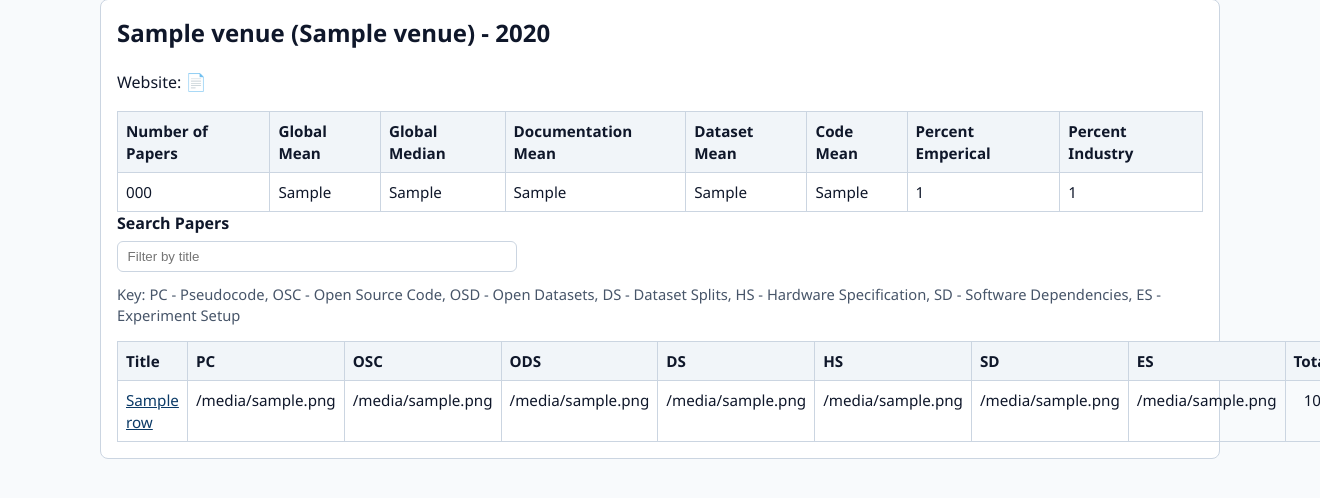
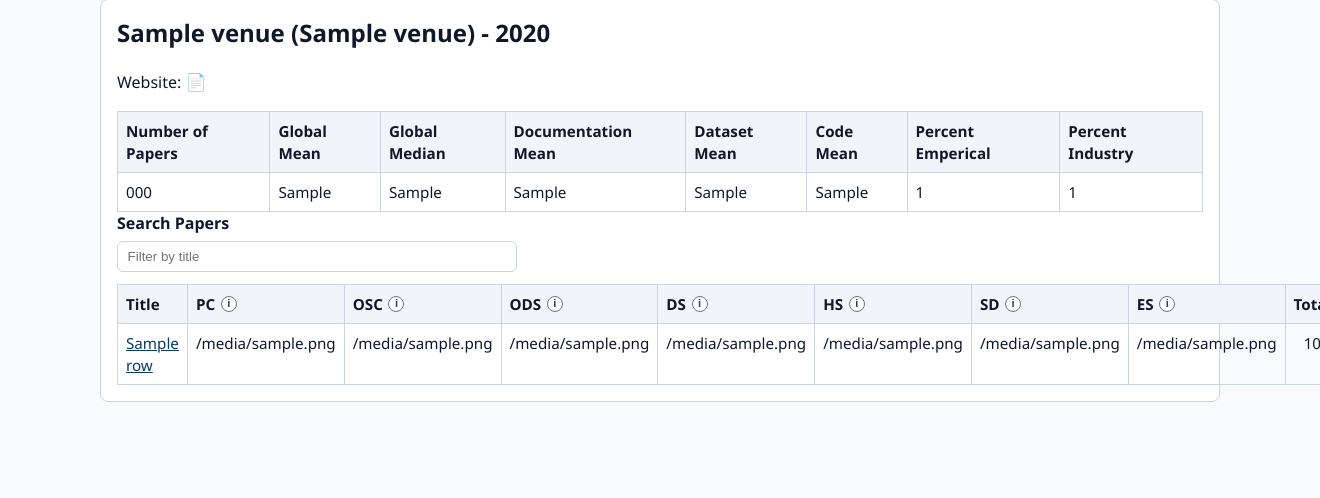
Before and after one commit to kevincoakley/reproducibilityindex-ai-web, a Flask app: template app/templates/venue_results.html in a window 1320 px wide; the page is wider, and only the part inside the window is pictured. Shown: the part 109-607 px from the top of that part. Run offline with Flask 3, Linux system fonts and the light colour scheme; the template is opened without the code that fills it: most values are stand-ins (such as "Sample title", 1, 10 or a date in 2020); data that the repository does not hold is empty.

Commit message:
Converted the key to tooltips on the venue_results.html page
Signed-off-by: Kevin Coakley <kcoakley@sdsc.edu>

```diff
--- a/app/templates/venue_results.html
+++ b/app/templates/venue_results.html
@@ -50,21 +50,73 @@
       autocomplete="off"
     />
 
-    <p class="table-key">
-      Key: PC - Pseudocode, OSC - Open Source Code, OSD - Open Datasets, DS - Dataset Splits, HS - Hardware Specification, SD - Software Dependencies, ES - Experiment Setup
-    </p>
-
     <table id="papers-table">
       <thead>
         <tr>
           <th><button type="button" class="sort-button" data-sort-key="title">Title</button></th>
-          <th><button type="button" class="sort-button" data-sort-key="pc">PC</button></th>
-          <th><button type="button" class="sort-button" data-sort-key="osc">OSC</button></th>
-          <th><button type="button" class="sort-button" data-sort-key="ods">ODS</button></th>
-          <th><button type="button" class="sort-button" data-sort-key="ds">DS</button></th>
-          <th><button type="button" class="sort-button" data-sort-key="hs">HS</button></th>
-          <th><button type="button" class="sort-button" data-sort-key="sd">SD</button></th>
-          <th><button type="button" class="sort-button" data-sort-key="es">ES</button></th>
+          <th>
+            <div class="header-with-tooltip">
+              <button type="button" class="sort-button" data-sort-key="pc">PC</button>
+              <span class="tooltip-wrap">
+                <button type="button" class="info-icon-button" aria-label="PC definition">i</button>
+                <span class="tooltip-text">Pseudocode</span>
+              </span>
+            </div>
+          </th>
+          <th>
+            <div class="header-with-tooltip">
+              <button type="button" class="sort-button" data-sort-key="osc">OSC</button>
+              <span class="tooltip-wrap">
+                <button type="button" class="info-icon-button" aria-label="OSC definition">i</button>
+                <span class="tooltip-text">Open Source Code</span>
+              </span>
+            </div>
+          </th>
+          <th>
+            <div class="header-with-tooltip">
+              <button type="button" class="sort-button" data-sort-key="ods">ODS</button>
+              <span class="tooltip-wrap">
+                <button type="button" class="info-icon-button" aria-label="ODS definition">i</button>
+                <span class="tooltip-text">Open Datasets</span>
+              </span>
+            </div>
+          </th>
+          <th>
+            <div class="header-with-tooltip">
+              <button type="button" class="sort-button" data-sort-key="ds">DS</button>
+              <span class="tooltip-wrap">
+                <button type="button" class="info-icon-button" aria-label="DS definition">i</button>
+                <span class="tooltip-text">Dataset Splits</span>
+              </span>
+            </div>
+          </th>
+          <th>
+            <div class="header-with-tooltip">
+              <button type="button" class="sort-button" data-sort-key="hs">HS</button>
+              <span class="tooltip-wrap">
+                <button type="button" class="info-icon-button" aria-label="HS definition">i</button>
+                <span class="tooltip-text">Hardware Specification</span>
+              </span>
+            </div>
+          </th>
+          <th>
+            <div class="header-with-tooltip">
+              <button type="button" class="sort-button" data-sort-key="sd">SD</button>
+              <span class="tooltip-wrap">
+                <button type="button" class="info-icon-button" aria-label="SD definition">i</button>
+                <span class="tooltip-text">Software Dependencies</span>
+              </span>
+            </div>
+          </th>
+          <th>
+            <div class="header-with-tooltip">
+              <button type="button" class="sort-button" data-sort-key="es">ES</button>
+              <span class="tooltip-wrap">
+                <button type="button" class="info-icon-button" aria-label="ES definition">i</button>
+                <span class="tooltip-text">Experiment Setup</span>
+              </span>
+            </div>
+          </th>
           <th><button type="button" class="sort-button" data-sort-key="total">Total</button></th>
         </tr>
       </thead>
```
Also changed, not shown: tests/test_routes.py (+2 -1 lines).
